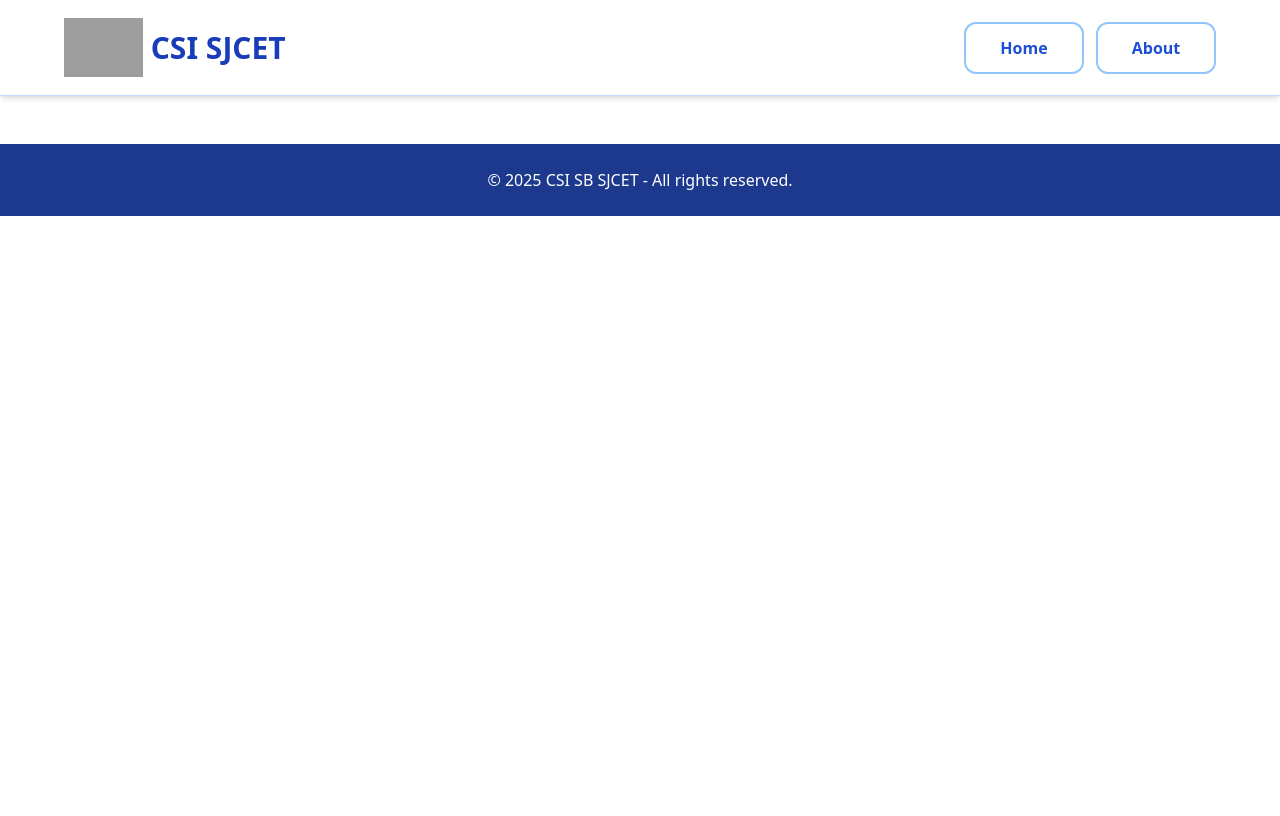
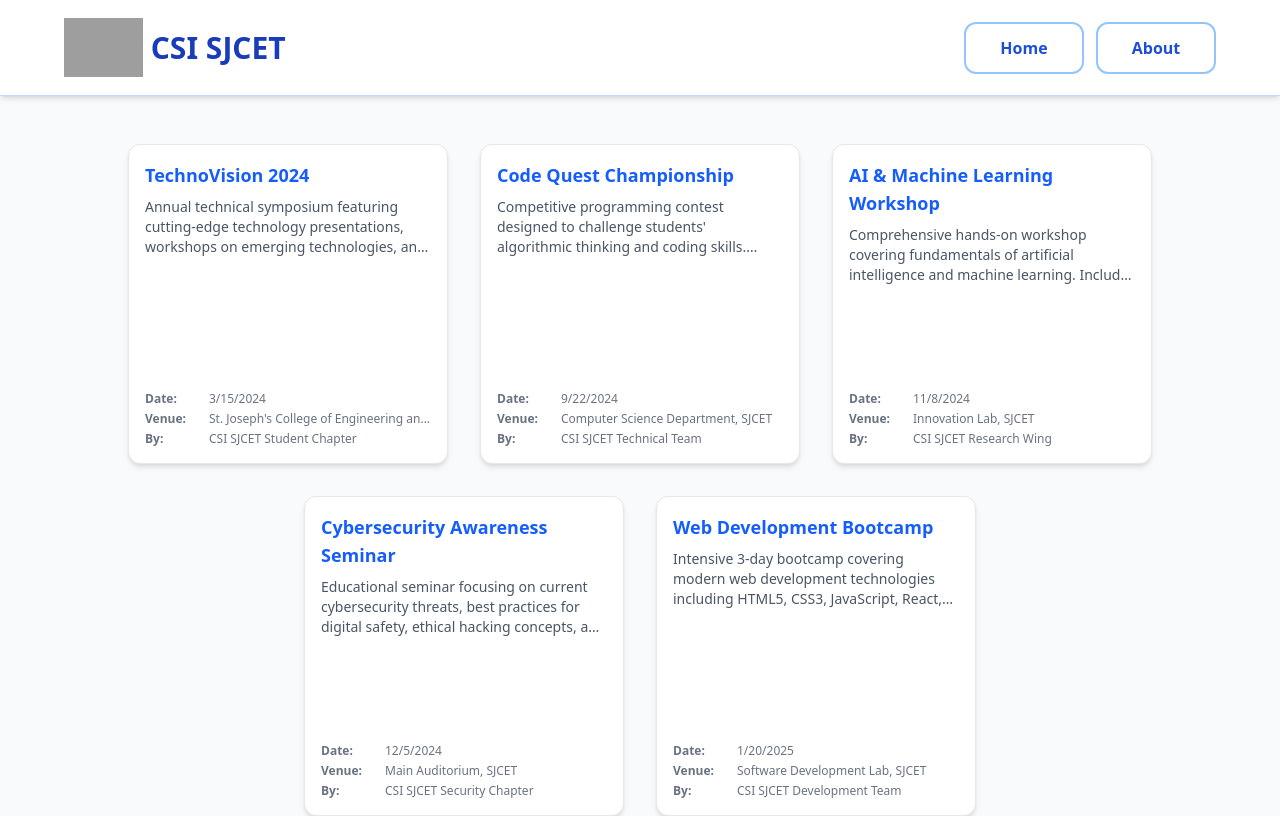
Before and after one commit to CSVaishakh/CSI-Execom-Task, a Next.js app: page /events in a window 1280 px wide. Shown: the top 816 px of the page. Built offline with nearby package versions, Linux system fonts and the light colour scheme; grey boxes are pictures that could not be loaded.

Commit message:
feat: add EventDetails and EventCard components with event data integration

```diff
--- a/app/events/page.tsx
+++ b/app/events/page.tsx
@@ -1,9 +1,13 @@
+import EventDetails from "@/components/eventsPage/eventDetails";
 import EventsHeader from "@/components/eventsPage/header";
 
 export default function Events() {
   return (
     <section>
       <EventsHeader />
+      <div>
+        <EventDetails />
+      </div>
     </section>
   );
 }
--- /dev/null
+++ b/components/eventsPage/eventCard.tsx
@@ -0,0 +1,38 @@
+import { Event } from "@/types/types";
+import Image from "next/image";
+
+export interface eventProps {
+  event: Event;
+}
+
+export default function EventCard({ event }: eventProps) {
+  return (
+    <section className="w-full aspect-square border border-gray-200 rounded-lg p-4 shadow-md hover:shadow-lg transition-shadow bg-white">
+      <div className="h-full flex flex-col justify-between">
+        <div className="flex-1">
+          <h3 className="text-lg font-bold mb-2 text-blue-600 line-clamp-2">{event.name}</h3>
+          <p className="text-sm text-gray-600 mb-3 flex-grow overflow-hidden line-clamp-3">{event.descreption}</p>
+        </div>
+        <div className="text-xs text-gray-500 space-y-1 mt-auto">
+          <p className="flex"><span className="font-semibold w-16">Date:</span> <span className="flex-1">{new Date(event.date).toLocaleDateString()}</span></p>
+          <p className="flex"><span className="font-semibold w-16">Venue:</span> <span className="flex-1 line-clamp-1">{event.venue}</span></p>
+          <p className="flex"><span className="font-semibold w-16">By:</span> <span className="flex-1 line-clamp-1">{event.organiser}</span></p>
+        </div>
+        {event.images && event.images.length > 0 && (
+          <div className="mt-2 flex flex-wrap gap-1">
+            {event.images.map((imgPath, index) => (
+              <Image
+                key={index}
+                src={imgPath}
+                alt={`${event.name} image ${index + 1}`}
+                width={60}
+                height={40}
+                className="rounded object-cover"
+              />
+            ))}
+          </div>
+        )}
+      </div>
+    </section>
+  );
+}
--- /dev/null
+++ b/components/eventsPage/eventDetails.tsx
@@ -0,0 +1,18 @@
+import EventCard from "@/components/eventsPage/eventCard";
+import eventsData from "../../data/eventsData.json";
+
+export default function EventDetails() {
+  return (
+    <section className="w-full min-h-screen bg-gray-50 py-12">
+      <div className="container mx-auto px-4 max-w-7xl">
+        <div className="flex flex-wrap justify-center items-start gap-8">
+          {eventsData.map((event) => (
+            <div key={event.id} className="flex-shrink-0 w-80 max-w-sm">
+              <EventCard event={event} />
+            </div>
+          ))}
+        </div>
+      </div>
+    </section>
+  );
+}
--- /dev/null
+++ b/data/eventsData.json
@@ -0,0 +1,47 @@
+[
+  {
+    "id": "1",
+    "name": "TechnoVision 2024",
+    "descreption": "Annual technical symposium featuring cutting-edge technology presentations, workshops on emerging technologies, and networking opportunities for students and professionals in the field of computer science and engineering.",
+    "date": "2024-03-15",
+    "venue": "St. Joseph's College of Engineering and Technology, Palai",
+    "organiser": "CSI SJCET Student Chapter",
+    "images": []
+  },
+  {
+    "id": "2",
+    "name": "Code Quest Championship",
+    "descreption": "Competitive programming contest designed to challenge students' algorithmic thinking and coding skills. Features multiple rounds including debugging, optimization challenges, and real-world problem solving scenarios.",
+    "date": "2024-09-22",
+    "venue": "Computer Science Department, SJCET",
+    "organiser": "CSI SJCET Technical Team",
+    "images": []
+  },
+  {
+    "id": "3",
+    "name": "AI & Machine Learning Workshop",
+    "descreption": "Comprehensive hands-on workshop covering fundamentals of artificial intelligence and machine learning. Includes practical sessions on Python libraries, neural networks, and real-world AI applications in various industries.",
+    "date": "2024-11-08",
+    "venue": "Innovation Lab, SJCET",
+    "organiser": "CSI SJCET Research Wing",
+    "images": []
+  },
+  {
+    "id": "4",
+    "name": "Cybersecurity Awareness Seminar",
+    "descreption": "Educational seminar focusing on current cybersecurity threats, best practices for digital safety, ethical hacking concepts, and career opportunities in information security. Features industry experts and live demonstrations.",
+    "date": "2024-12-05",
+    "venue": "Main Auditorium, SJCET",
+    "organiser": "CSI SJCET Security Chapter",
+    "images": []
+  },
+  {
+    "id": "5",
+    "name": "Web Development Bootcamp",
+    "descreption": "Intensive 3-day bootcamp covering modern web development technologies including HTML5, CSS3, JavaScript, React, and Node.js. Participants will build complete web applications from scratch with mentorship from industry professionals.",
+    "date": "2025-01-20",
+    "venue": "Software Development Lab, SJCET",
+    "organiser": "CSI SJCET Development Team",
+    "images": []
+  }
+]
```
